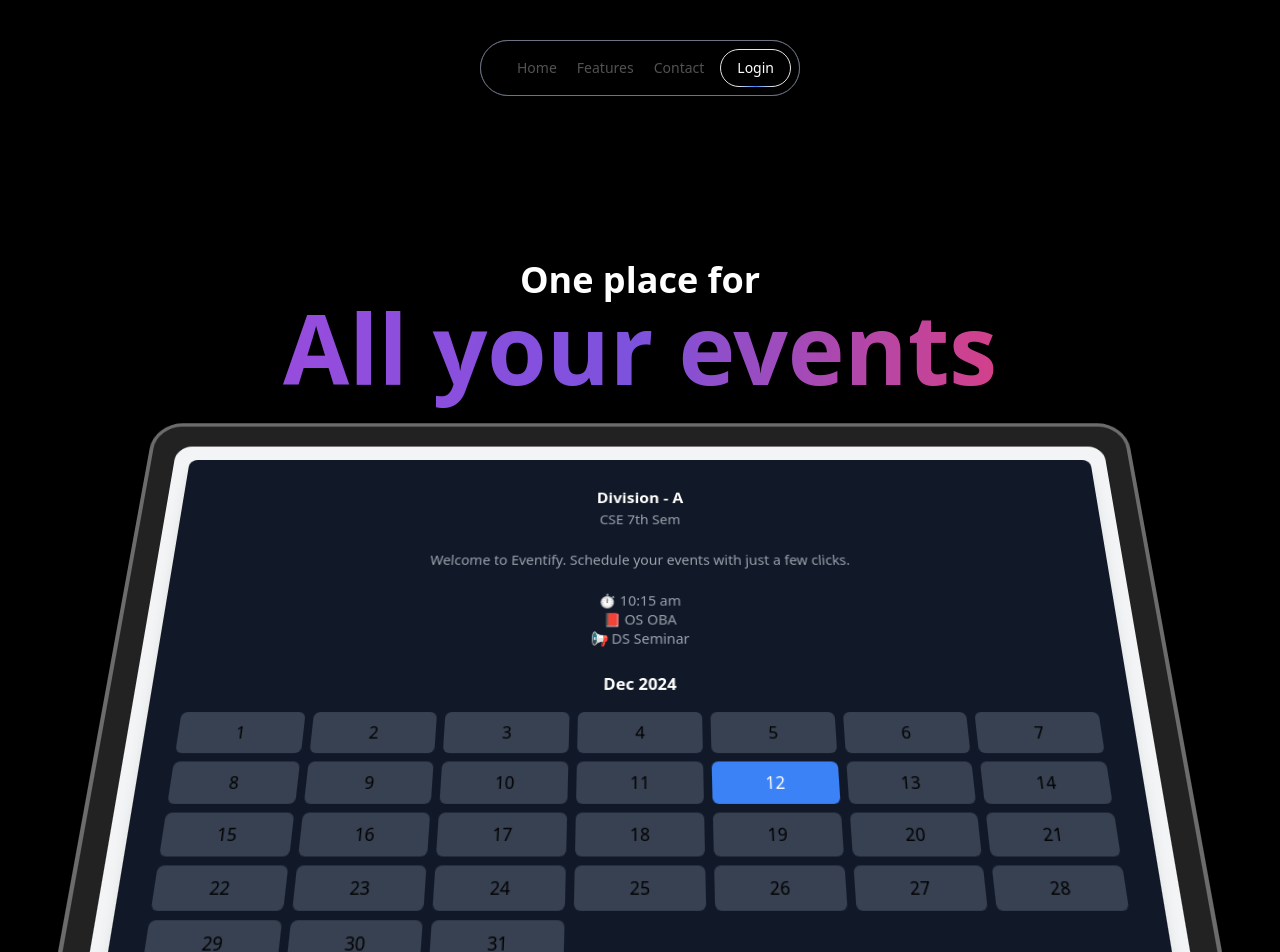
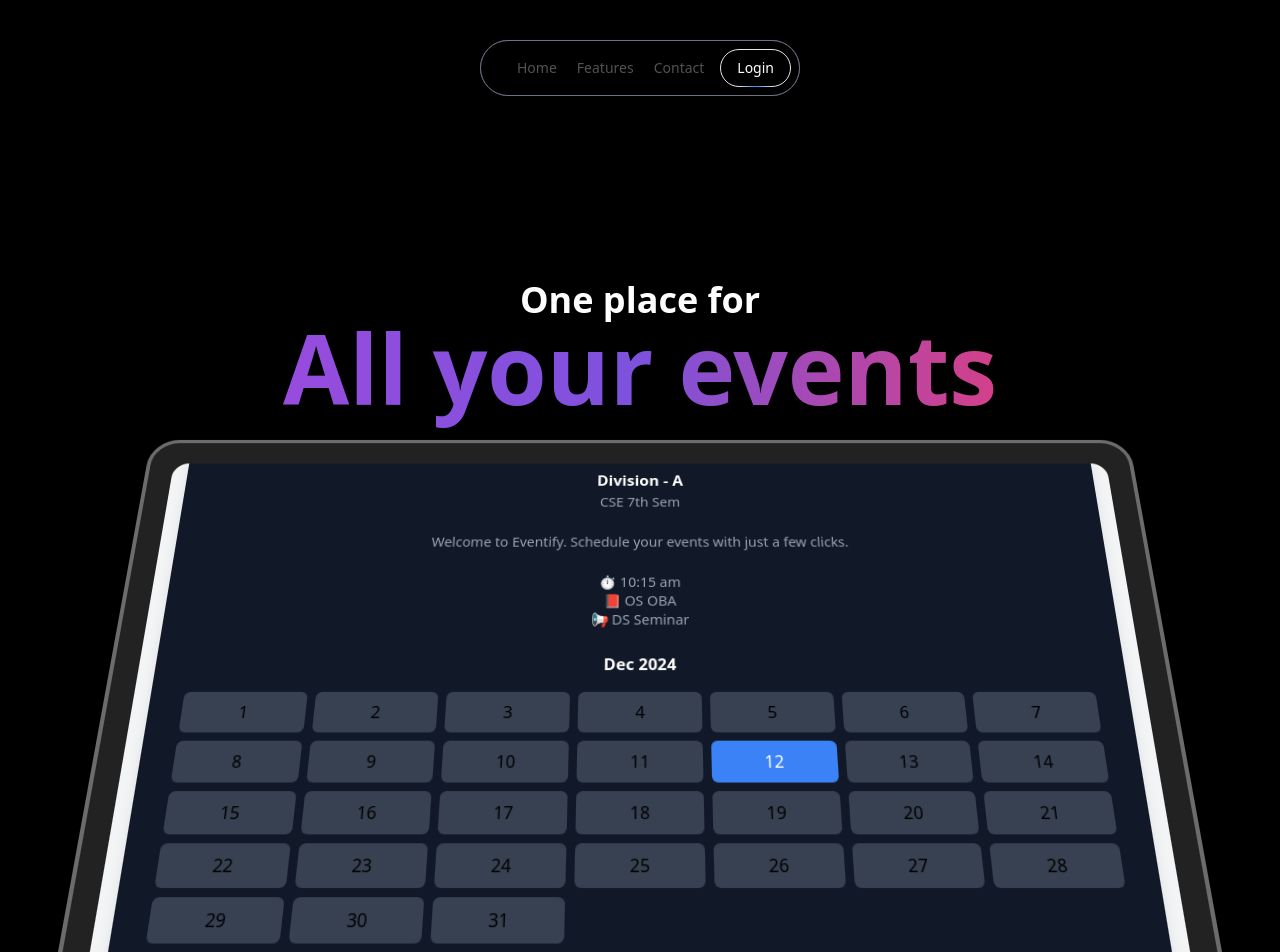
Before and after one commit to ishan-26/homepage, a React (Vite) app: page / in a window 1280 px wide. Shown: the top 952 px of the page. Built offline with nearby package versions, Linux system fonts and the light colour scheme.

Commit message:
Update Home.jsx

```diff
--- a/src/components/Home.jsx
+++ b/src/components/Home.jsx
@@ -28,7 +28,7 @@ export function HeroScrollDemo() {
         }
       >
         <motion.div
-          className="mt-10 md:mt-0 w-full h-full bg-gray-900 shadow-lg rounded-lg p-8 relative"
+          className="mt-10 md:-mt-10 w-full bg-gray-900 shadow-lg rounded-lg p-8 relative"
           initial={{ opacity: 0, x: 50 }}
           animate={{ opacity: 1, x: 0 }}
           transition={{ duration: 0.8, ease: "easeOut", delay: 0.2 }}
```
